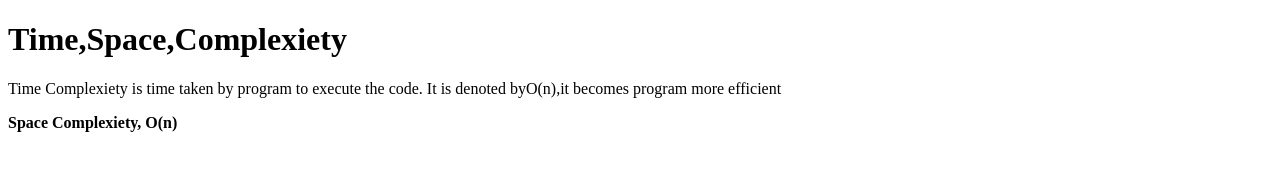
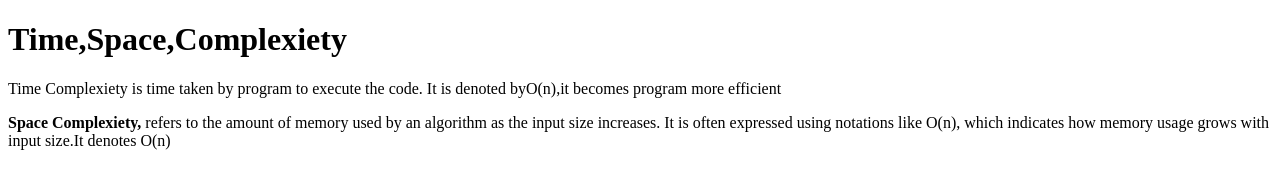
Before and after one commit to acciojob/time-and-space-complexity-sakshi-builds, a website: page main.html in a window 1280 px wide. Drawn offline with Linux system fonts and the light colour scheme.

Commit message:
created a submission

```diff
--- a/main.html
+++ b/main.html
@@ -10,7 +10,7 @@
 	<!-- the entire body must be written by student -->
 	<h1>Time,Space,Complexiety</h1>
 	<p>Time Complexiety is time taken by program to execute the code. It is denoted byO(n),it becomes program more efficient </p>
-   <p><b>Space Complexiety, O(n)</b></p>
+   <p><b>Space Complexiety, </b>refers to the amount of memory used by an algorithm as the input size increases. It is often expressed using notations like O(n), which indicates how memory usage grows with input size.It denotes O(n)</p>
 	<script type="text/javascript" src="./script.js">
 </script>
 
```
